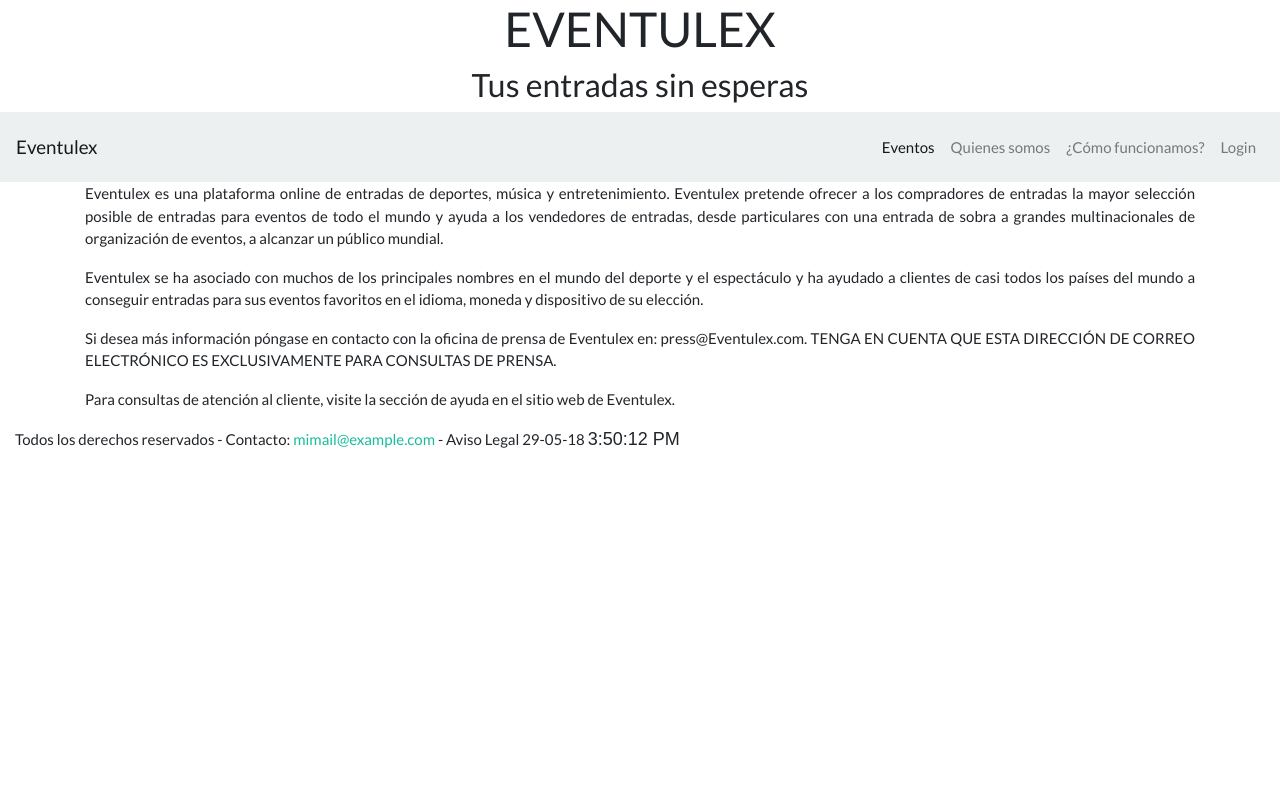
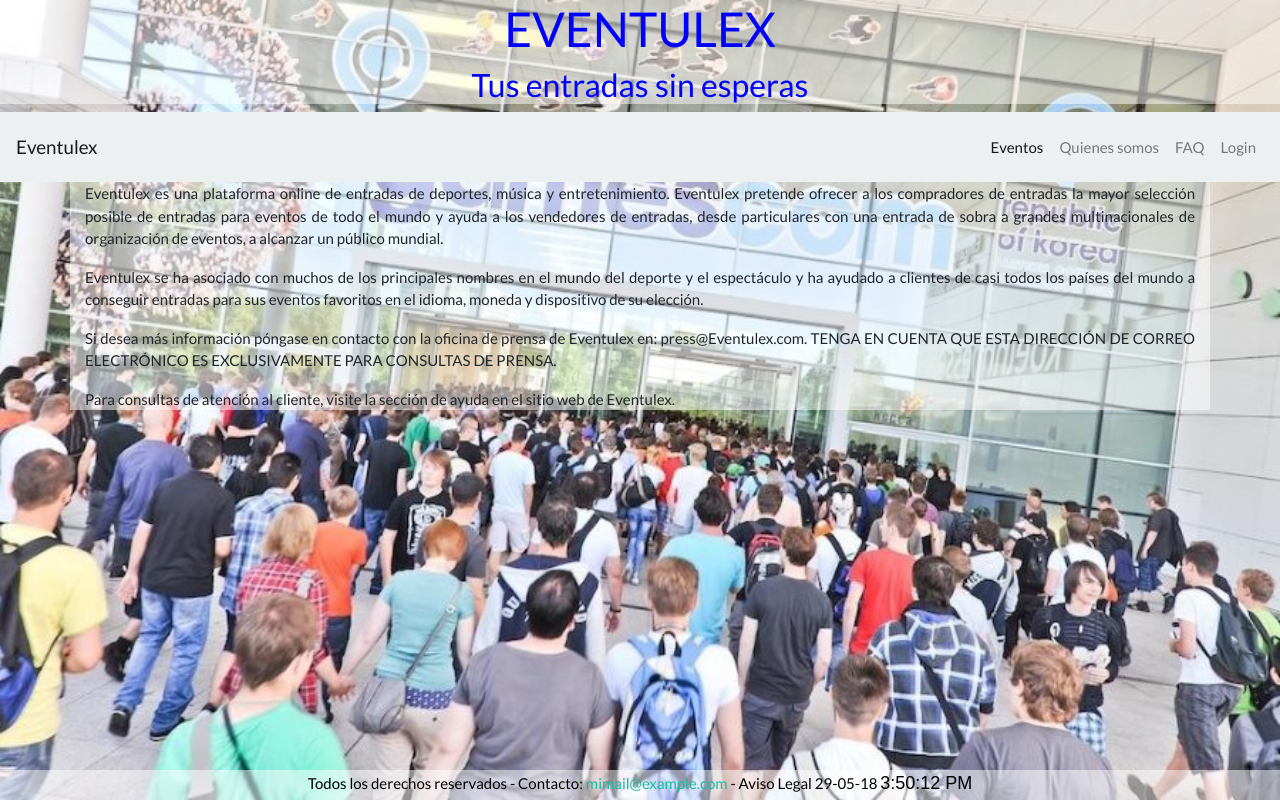
Before and after one commit to Mgildev/eventulex2, a CodeIgniter app: page /eventulex2/index.php/eventulex/quienes_somos in a window 1280 px wide. Run offline with CodeIgniter, Linux system fonts and the light colour scheme; tables that the repository leaves empty or names only in its code hold one stand-in row (values such as "Sample post"); some libraries are stand-ins or nearby versions.

Commit message:
Jordi Cambios estilo

```diff
--- a/application/controllers/eventulex.php
+++ b/application/controllers/eventulex.php
@@ -158,4 +158,12 @@ class eventulex extends CI_Controller
     {
 
     }
+
+    public function como_funcionamos()
+    {
+      $this->load->helper('url');
+      $this->load->view('eventCabecera');
+      $this->load->view('eventFunciona');
+      $this->load->view('eventPie');
+    }
 }
--- a/application/views/eventAcceso.php
+++ b/application/views/eventAcceso.php
@@ -1,4 +1,4 @@
-<div class="container">
+<div class="container delante">
 	<div class="row">
 		<div class="col-sm-4">
 			<h1>LOGIN</h1>
--- a/application/views/eventCabecera.php
+++ b/application/views/eventCabecera.php
@@ -13,12 +13,13 @@
 	src="https://code.jquery.com/jquery-3.3.1.js"
 	integrity="sha256-2Kok7MbOyxpgUVvAk/HJ2jigOSYS2auK4Pfzbm7uH60="
 	crossorigin="anonymous"></script>
-	<link rel = "stylesheet" type = "text/css" href = "<?php echo base_url(); ?>css/master.css">
+	<link rel = "stylesheet" type = "text/css" href = "<?php echo base_url(); ?>css/event.css">
 	<script type = 'text/javascript' src = "<?php echo base_url(); ?>js/main.js"></script>
 </head>
 
 <body>
-<div class="container text-center">
+<div id="caja"><img src="<?php echo base_url();?>img/fondos/fondo<?php echo(rand(1,4)); ?>.jpg"/></div>
+<div class="text-center texto">
 	<h1>EVENTULEX</h1>
     <h3>Tus entradas sin esperas</h3>
 </div>
@@ -36,7 +37,7 @@
 					<a class="nav-link" href="<?php echo site_url();?>/eventulex/quienes_somos">Quienes somos</a>
 				</li>
 				<li class="nav-item">
-					<a class="nav-link" href="<?php echo site_url();?>/eventulex/como_funcionamos">¿Cómo funcionamos?</a>
+					<a class="nav-link" href="<?php echo site_url();?>/eventulex/como_funcionamos">FAQ</a>
 				</li>
 				<li class="nav-item">
 					<a class="nav-link login" href="<?php echo site_url();?>/eventulex/login">Login</a>
--- a/application/views/eventFichaEvento.php
+++ b/application/views/eventFichaEvento.php
@@ -1,4 +1,4 @@
-<div class="container">
+<div class="container delante">
 	<div class="row">
 		<?php
 		if(isset($query2))
--- a/application/views/eventPie.php
+++ b/application/views/eventPie.php
@@ -1,4 +1,4 @@
-<div class="col-sm-12 cssPie">
+<footer>
     Todos los derechos reservados - Contacto: <a href="mailto:mimail@example.com">mimail@example.com</a> - Aviso Legal
     <?php
     //	echo date("H:i:s  j-m-y");
@@ -60,6 +60,6 @@
     }
     window.onload=show5
     </script>
-</div>
+</footer>
 </body>
 </html>
--- a/application/views/eventSomos.php
+++ b/application/views/eventSomos.php
@@ -1,4 +1,4 @@
-<div class="container text-justify">
+<div class="container text-justify delante">
 <p>Eventulex es una plataforma online de entradas de deportes, música y entretenimiento. Eventulex pretende ofrecer a los compradores de entradas la mayor selección posible de entradas para eventos de todo el mundo y ayuda a los vendedores de entradas, desde particulares con una entrada de sobra a grandes multinacionales de organización de eventos, a alcanzar un público mundial.</p>
 <p>Eventulex se ha asociado con muchos de los principales nombres en el mundo del deporte y el espectáculo y ha ayudado a clientes de casi todos los países del mundo a conseguir entradas para sus eventos favoritos en el idioma, moneda y dispositivo de su elección.</p>
 <p>Si desea más información póngase en contacto con la oficina de prensa de Eventulex en: press@Eventulex.com. TENGA EN CUENTA QUE ESTA DIRECCIÓN DE CORREO ELECTRÓNICO ES EXCLUSIVAMENTE PARA CONSULTAS DE PRENSA.</p>
--- /dev/null
+++ b/css/event.css
@@ -0,0 +1,52 @@
+.tabla_eventos
+{
+	background-color: rgba(255, 100, 60, 0.5);
+	color: white;
+	height: 150px;
+	margin: 10px;
+}
+
+.cssPie
+{
+	background-color: rgba(255, 255, 255, 0.5);
+}
+
+#caja
+{
+	position: absolute;
+	left: 0;
+	top: 0;
+	height: 100%;
+	width: 100%;
+}
+
+#caja img
+{
+	width: 100%;
+	height: 100%;
+}
+
+.texto
+{
+	color: blue;
+	font-size: 30px;
+	position: relative;
+	background-color: rgba(255, 255, 255, 0.5);
+}
+
+footer
+{
+	text-align: center;
+	background-color: rgba(255, 255, 255, 0.5);
+  	position: absolute;
+  	bottom: 0;
+  	width: 100%;
+  	height: 30px;
+  	color: black;
+}
+
+.delante
+{
+	position: relative;
+	background-color: rgba(255, 255, 255, 0.5);
+}
```
Also changed, not shown: application/views/eventFunciona.php (added, +21 -0 lines), application/views/eventPrincipal.php (+14 -7 lines), img/fondos/fondo1.jpg (added), img/fondos/fondo2.jpg (added), img/fondos/fondo3.jpg (added), img/fondos/fondo4.jpg (added).
